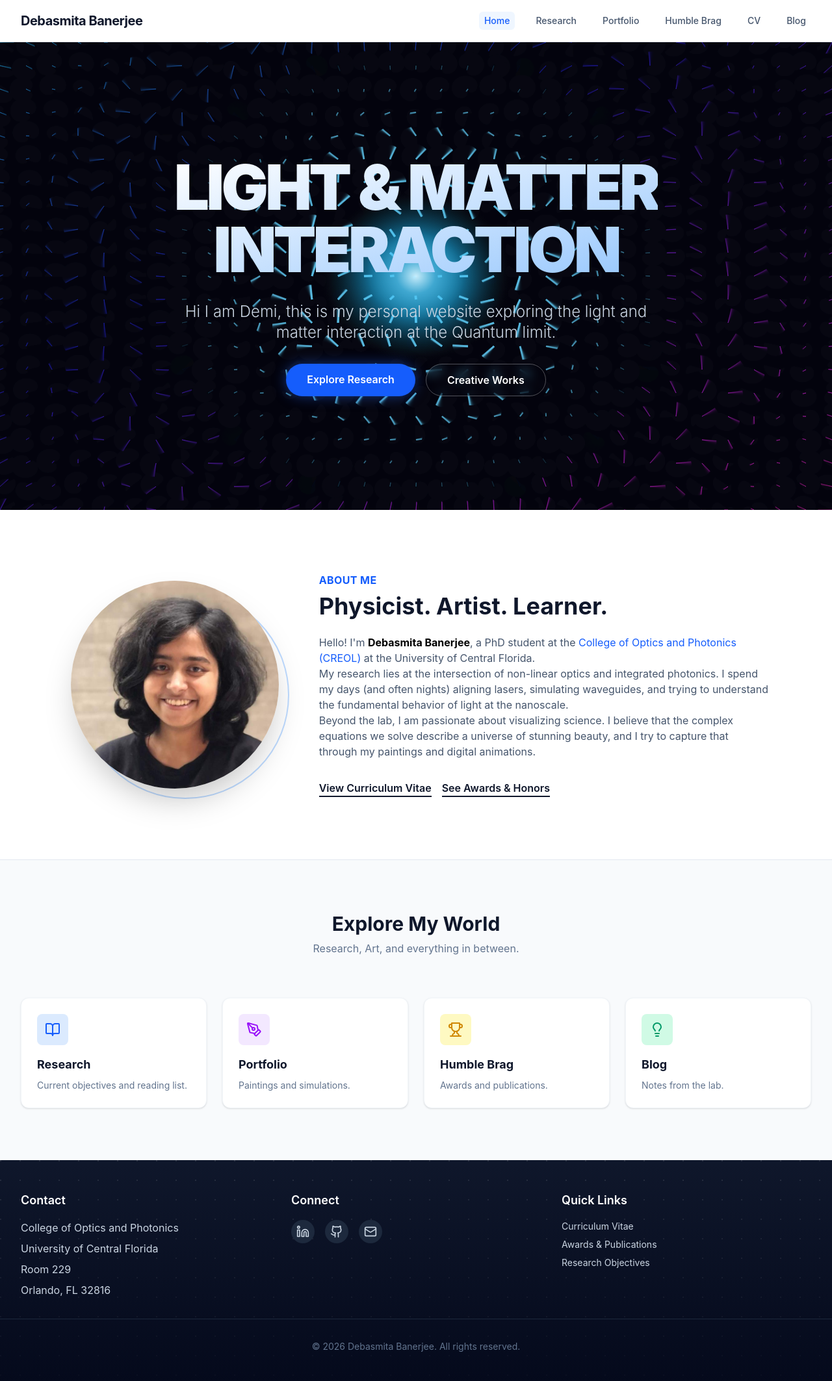
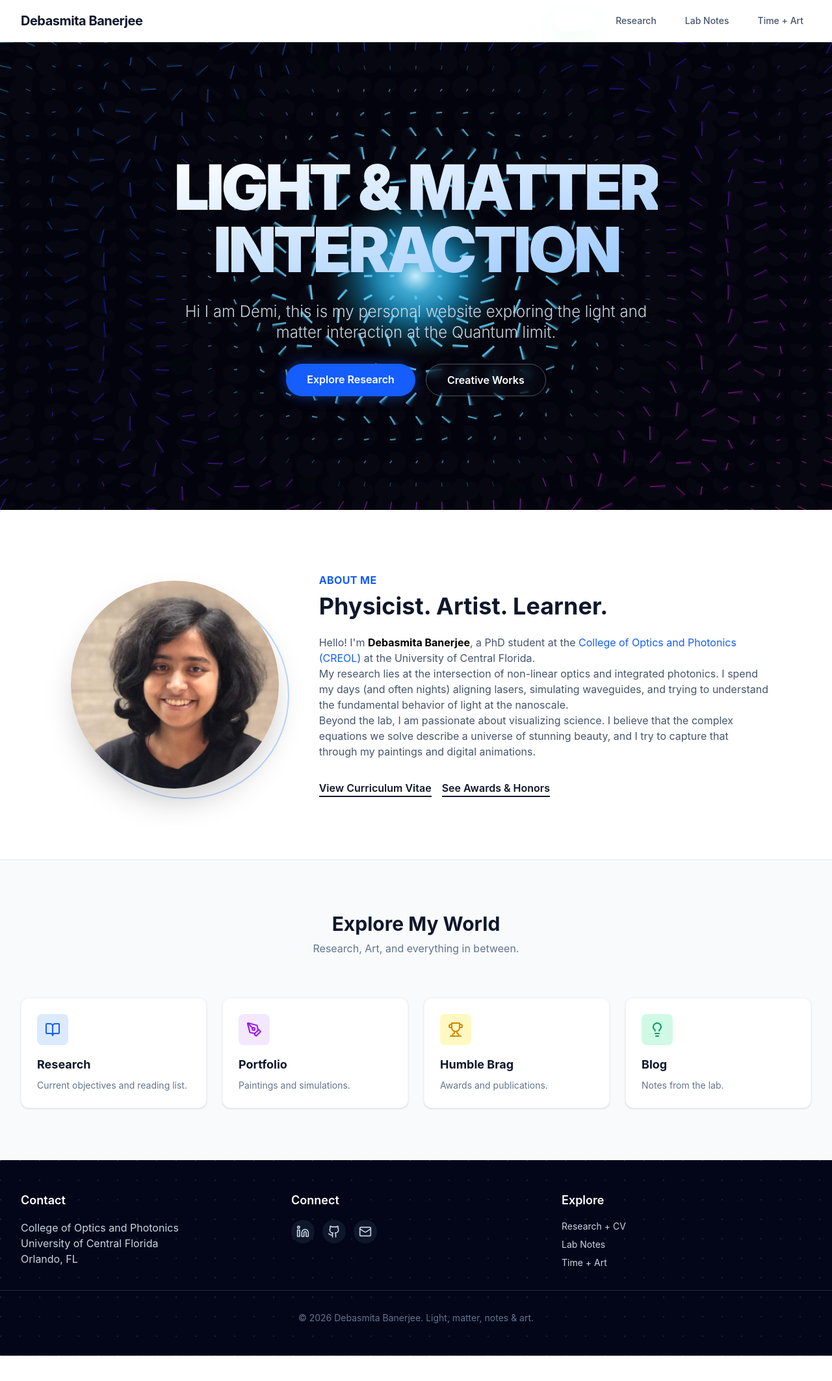
Before and after one commit to demibanerjee/demibanerjee.github.io, a React (Vite) app: page / in a window 1280 px wide. Shown: the top 2126 px of the page at 65% size. After the commit the page ends 2087 px from the top, so only its background shows below. Built offline with nearby package versions, Linux system fonts and the light colour scheme.

Commit message:
Simplify navigation and add living color cycle

```diff
--- a/src/app/components/Layout.tsx
+++ b/src/app/components/Layout.tsx
@@ -1,20 +1,47 @@
-import React from 'react';
+import React, { useEffect } from 'react';
 import { NavLink, Outlet } from 'react-router-dom';
-import { Menu, X, Linkedin, Github, Mail, Trophy, FileText, MapPin } from 'lucide-react';
+import { Menu, X, Linkedin, Github, Mail } from 'lucide-react';
 import { cn } from '@/lib/utils';
+
+const palettes = [
+  { name: 'violet', hue: 268 },
+  { name: 'magenta', hue: 318 },
+  { name: 'coral', hue: 8 },
+  { name: 'amber', hue: 38 },
+  { name: 'emerald', hue: 148 },
+  { name: 'teal', hue: 184 },
+  { name: 'indigo', hue: 232 },
+  { name: 'orchid', hue: 286 },
+];
 
 export const Layout = () => {
   const [isMenuOpen, setIsMenuOpen] = React.useState(false);
 
-  const toggleMenu = () => setIsMenuOpen(!isMenuOpen);
+  useEffect(() => {
+    const phaseMs = 10 * 60 * 1000;
+    let lastPhase = -1;
+
+    const applyPhase = () => {
+      const phase = Math.floor(Date.now() / phaseMs);
+      if (phase === lastPhase) return;
+      lastPhase = phase;
+      const idx = ((phase * 5) % palettes.length + palettes.length) % palettes.length;
+      const palette = palettes[idx];
+      document.documentElement.style.setProperty('--accent-h', String(palette.hue));
+      document.documentElement.dataset.chromaticPhase = palette.name;
+      (window as any).__demiChromaticHue = palette.hue;
+    };
+
+    applyPhase();
+    const timer = window.setInterval(applyPhase, 15000);
+    return () => window.clearInterval(timer);
+  }, []);
 
   const navLinks = [
     { name: 'Home', path: '/' },
     { name: 'Research', path: '/research' },
-    { name: 'Portfolio', path: '/portfolio' },
-    { name: 'Humble Brag', path: '/achievements' },
-    { name: 'CV', path: '/cv' },
-    { name: 'Blog', path: '/blog' },
+    { name: 'Lab Notes', path: '/lab-notes' },
+    { name: 'Time + Art', path: '/time-art' },
   ];
 
   return (
@@ -22,22 +49,21 @@ export const Layout = () => {
       <nav className="sticky top-0 z-50 bg-white/90 backdrop-blur-md border-b border-slate-200">
         <div className="max-w-7xl mx-auto px-4 sm:px-6 lg:px-8">
           <div className="flex justify-between h-16 items-center">
-            <div className="flex-shrink-0 flex items-center">
             <NavLink to="/" className="text-xl font-bold tracking-tight text-slate-900">
               Debasmita Banerjee
             </NavLink>
-            </div>
 
-            {/* Desktop Nav */}
-            <div className="hidden md:flex space-x-6">
+            <div className="hidden md:flex space-x-5">
               {navLinks.map((link) => (
                 <NavLink
                   key={link.name}
                   to={link.path}
                   className={({ isActive }) =>
                     cn(
-                      "text-sm font-medium transition-colors hover:text-blue-600 px-2 py-1 rounded-md",
-                      isActive ? "text-blue-600 bg-blue-50" : "text-slate-600"
+                      'text-sm font-medium transition-all px-3 py-1.5 rounded-full',
+                      isActive
+                        ? 'text-white accent-gradient accent-shadow'
+                        : 'text-slate-600 hover:text-slate-900 hover:bg-slate-100'
                     )
                   }
                 >
@@ -46,22 +72,19 @@ export const Layout = () => {
               ))}
             </div>
 
-            {/* Mobile Menu Button */}
-            <div className="md:hidden">
             <button
-                onClick={toggleMenu}
-                className="text-slate-500 hover:text-slate-700 focus:outline-none"
+              onClick={() => setIsMenuOpen(!isMenuOpen)}
+              className="md:hidden text-slate-500 hover:text-slate-900"
+              aria-label="Toggle navigation"
             >
               {isMenuOpen ? <X size={24} /> : <Menu size={24} />}
             </button>
           </div>
         </div>
-        </div>
 
-        {/* Mobile Nav */}
         {isMenuOpen && (
-          <div className="md:hidden bg-white border-b border-slate-200 shadow-lg absolute w-full z-50">
-            <div className="px-2 pt-2 pb-3 space-y-1 sm:px-3">
+          <div className="md:hidden bg-white border-b border-slate-200 shadow-lg">
+            <div className="px-3 py-3 space-y-1">
               {navLinks.map((link) => (
                 <NavLink
                   key={link.name}
@@ -69,10 +92,8 @@ export const Layout = () => {
                   onClick={() => setIsMenuOpen(false)}
                   className={({ isActive }) =>
                     cn(
-                      "block px-3 py-2 rounded-md text-base font-medium",
-                      isActive
-                        ? "bg-blue-50 text-blue-600"
-                        : "text-slate-600 hover:bg-slate-50 hover:text-slate-900"
+                      'block px-3 py-2 rounded-lg text-base font-medium',
+                      isActive ? 'text-white accent-gradient' : 'text-slate-600 hover:bg-slate-50'
                     )
                   }
                 >
@@ -88,52 +109,40 @@ export const Layout = () => {
         <Outlet />
       </main>
 
-      <footer className="relative bg-slate-900 text-slate-300 py-12 overflow-hidden">
-        {/* Graphical "Optical Table" Grid Background */}
+      <footer className="relative bg-slate-950 text-slate-300 py-12 overflow-hidden">
         <div
           className="absolute inset-0 opacity-10 pointer-events-none"
           style={{
-            backgroundImage: `
-              radial-gradient(circle at 1px 1px, white 1px, transparent 0)
-            `,
-            backgroundSize: '30px 30px'
+            backgroundImage: 'radial-gradient(circle at 1px 1px, white 1px, transparent 0)',
+            backgroundSize: '30px 30px',
           }}
         />
-        <div className="absolute inset-0 bg-gradient-to-t from-slate-950 to-transparent opacity-80 pointer-events-none" />
-
         <div className="relative max-w-7xl mx-auto px-4 sm:px-6 lg:px-8 grid grid-cols-1 md:grid-cols-3 gap-8">
           <div>
             <h3 className="text-white text-lg font-semibold mb-4">Contact</h3>
-            <p className="mb-2">College of Optics and Photonics</p>
-            <p className="mb-2">University of Central Florida</p>
-            <p className="mb-2">Room 229</p>
-            <p>Orlando, FL 32816</p>
+            <p>College of Optics and Photonics</p>
+            <p>University of Central Florida</p>
+            <p>Orlando, FL</p>
           </div>
           <div>
             <h3 className="text-white text-lg font-semibold mb-4">Connect</h3>
-            <div className="flex space-x-4">
-              <a href="https://www.linkedin.com/in/demibanerjee/" target="_blank" rel="noreferrer" className="bg-slate-800 p-2 rounded-full hover:bg-blue-600 transition-colors">
-                <Linkedin size={20} />
-              </a>
-              <a href="https://github.com/demibanerjee" target="_blank" rel="noreferrer" className="bg-slate-800 p-2 rounded-full hover:bg-slate-700 transition-colors">
-                <Github size={20} />
-              </a>
-              <a href="mailto:debasmita.banerjee@ucf.edu" className="bg-slate-800 p-2 rounded-full hover:bg-blue-500 transition-colors">
-                <Mail size={20} />
-              </a>
+            <div className="flex space-x-3">
+              <a href="https://www.linkedin.com/in/demibanerjee/" target="_blank" rel="noreferrer" className="bg-slate-900 p-2 rounded-full hover:bg-slate-700 transition-colors"><Linkedin size={20} /></a>
+              <a href="https://github.com/demibanerjee" target="_blank" rel="noreferrer" className="bg-slate-900 p-2 rounded-full hover:bg-slate-700 transition-colors"><Github size={20} /></a>
+              <a href="mailto:debasmita.banerjee@ucf.edu" className="bg-slate-900 p-2 rounded-full hover:bg-slate-700 transition-colors"><Mail size={20} /></a>
             </div>
           </div>
           <div>
-            <h3 className="text-white text-lg font-semibold mb-4">Quick Links</h3>
-            <ul className="space-y-2 text-sm">
-                <li><NavLink to="/cv" className="hover:text-blue-400">Curriculum Vitae</NavLink></li>
-                <li><NavLink to="/achievements" className="hover:text-blue-400">Awards & Publications</NavLink></li>
-                <li><NavLink to="/research" className="hover:text-blue-400">Research Objectives</NavLink></li>
-            </ul>
+            <h3 className="text-white text-lg font-semibold mb-4">Explore</h3>
+            <div className="space-y-2 text-sm">
+              <NavLink to="/research" className="block hover:text-white">Research + CV</NavLink>
+              <NavLink to="/lab-notes" className="block hover:text-white">Lab Notes</NavLink>
+              <NavLink to="/time-art" className="block hover:text-white">Time + Art</NavLink>
             </div>
           </div>
-        <div className="relative mt-8 pt-8 border-t border-slate-800 text-center text-sm text-slate-500">
-          © {new Date().getFullYear()} Debasmita Banerjee. All rights reserved.
+        </div>
+        <div className="relative max-w-7xl mx-auto px-4 mt-8 pt-8 border-t border-slate-800 text-center text-sm text-slate-500">
+          © {new Date().getFullYear()} Debasmita Banerjee. Light, matter, notes & art.
         </div>
       </footer>
     </div>
```
Lines whose indentation alone changed are shown as unchanged.
